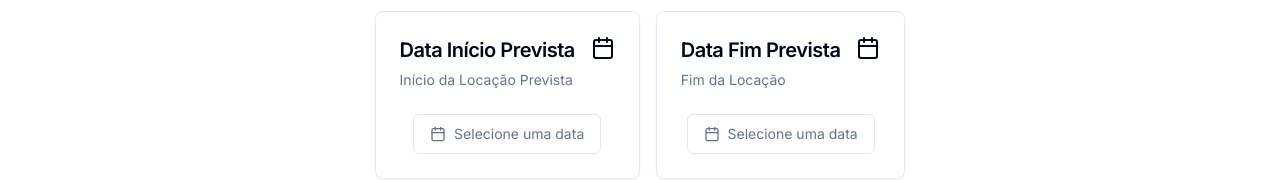
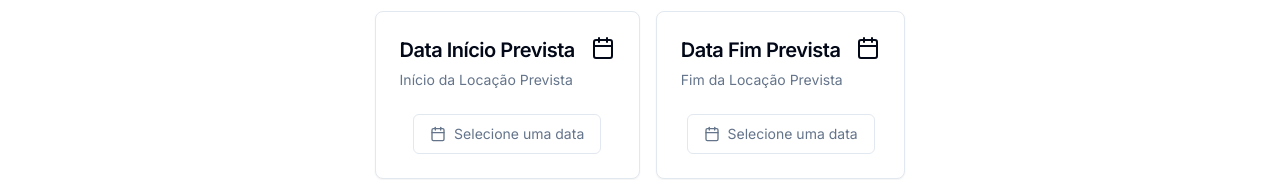
Before and after one commit to jhon-breno/oxentelar, a Next.js app: page / in a window 1280 px wide. Shown: the part 525-705 px from the top of the page. Built offline with nearby package versions, Linux system fonts and the light colour scheme.

Commit message:
fix: change cardDescription

```diff
--- a/app/_components/searchHome.tsx
+++ b/app/_components/searchHome.tsx
@@ -31,7 +31,7 @@ const SearchHome = () => {
             <CardTitle className="flex justify-between gap-4 text-xl">
               Data Fim Prevista <Calendar />
             </CardTitle>
-            <CardDescription>Fim da Locação</CardDescription>
+            <CardDescription>Fim da Locação Prevista</CardDescription>
           </CardHeader>
           <CardContent>
             <DatePicker />
```
